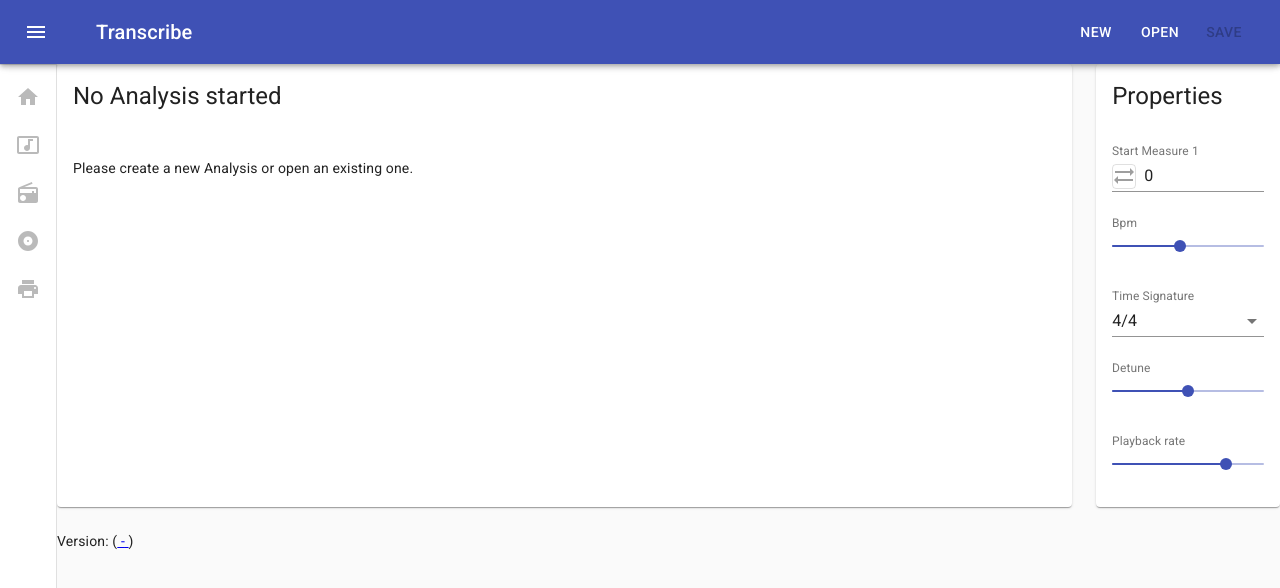
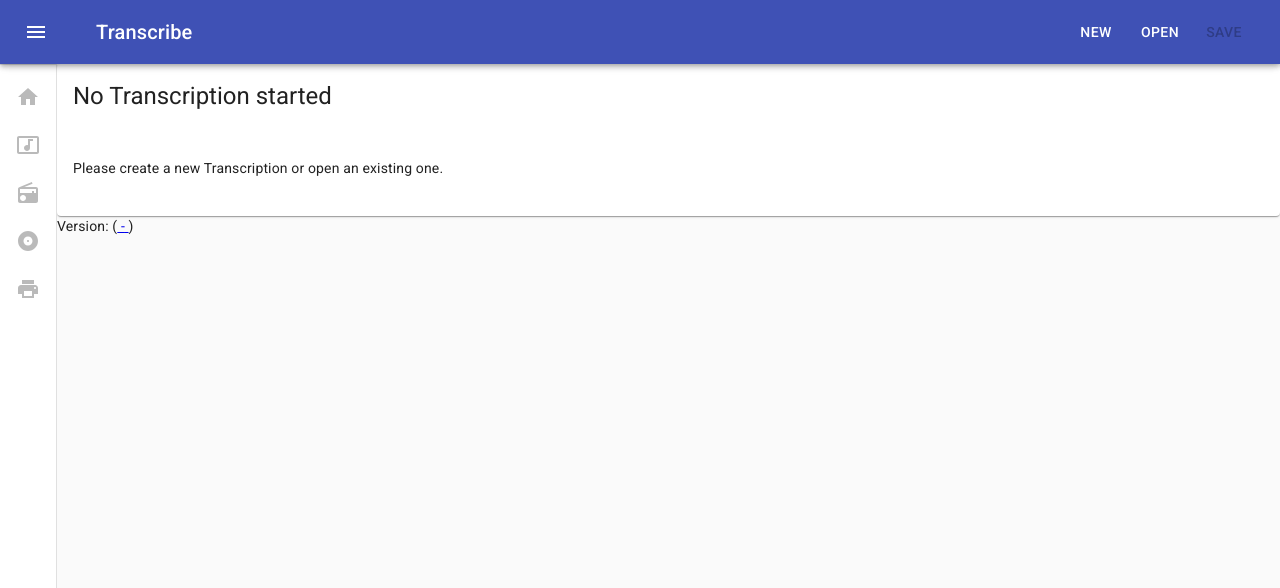
Before and after one commit to tscz/transcribe, a React (Create React App) app: page / in a window 1280 px wide. Shown: the top 588 px of the page. Built offline with nearby package versions, Linux system fonts and the light colour scheme.

Commit message:
#6 Remove properties view from default page

```diff
--- a/src/pages/default/defaultPage.tsx
+++ b/src/pages/default/defaultPage.tsx
@@ -1,26 +1,14 @@
 import React from "react";
 
-import ContentLayout from "../../components/contentLayout/contentLayout";
 import View from "../../components/view/view";
-import WaveControlView from "../../views/waveControl/waveControlView";
 
 class DefaultPage extends React.Component {
   render() {
     return (
-      <ContentLayout
-        topLeft={
-          <View
-            header="No Analysis started"
-            body={<p>Please create a new Analysis or open an existing one.</p>}
-          ></View>
-        }
-        topRight={
-          <View
-            header="Properties"
-            body={<WaveControlView></WaveControlView>}
-          ></View>
-        }
-      ></ContentLayout>
+      <View
+        header="No Transcription started"
+        body={<p>Please create a new Transcription or open an existing one.</p>}
+      ></View>
     );
   }
 }
```
